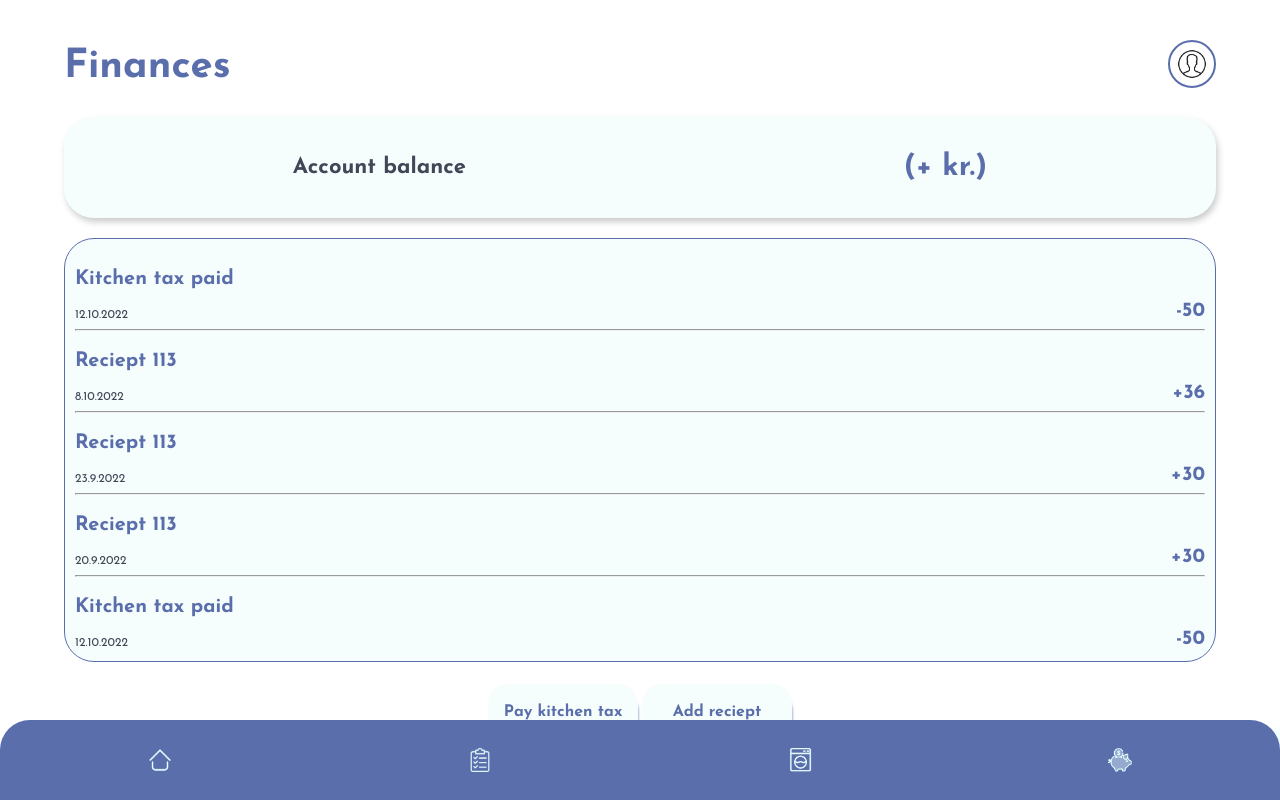
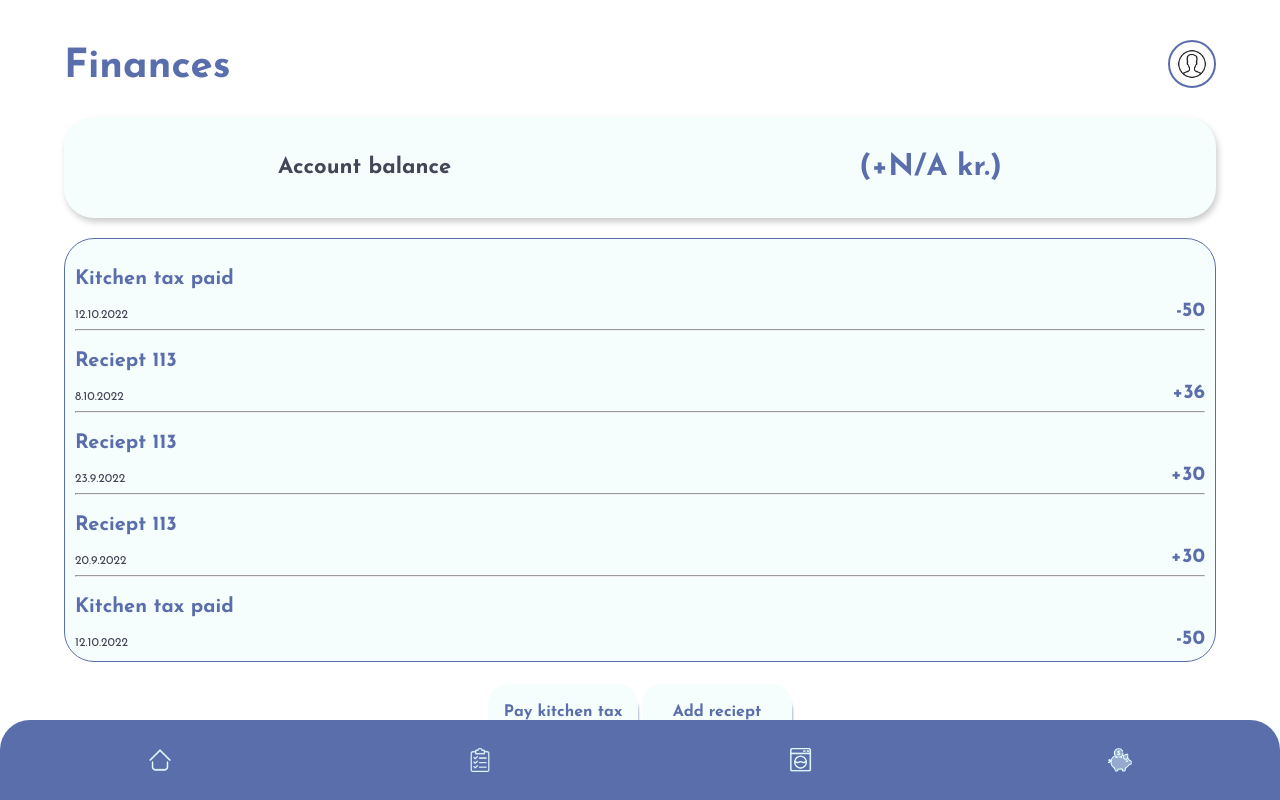
Before and after one commit to vlkeniko/dorm8s, a React (Create React App) app: page /finances in a window 1280 px wide. Built offline with nearby package versions, Linux system fonts and the light colour scheme; a web font is replaced by a local one.

Commit message:
Balance data fix, added on Finances page

```diff
--- a/src/pages/FinancesPage.js
+++ b/src/pages/FinancesPage.js
@@ -3,11 +3,14 @@ import Nav from "../components/Nav";
 import Balance from "../components/Balance";
 import FinanceButtons from "../components/FinanceButtons";
 import Transactions from "../components/Transactions";
+
 export default function FinancesPage() {
+  let balance = localStorage.getItem("loggedinbalance")?.length > 0 ? JSON.parse(localStorage.getItem("loggedinbalance")) : "N/A";
+
   return (
     <>
       <h1 class="header-title">Finances</h1>
-      <Balance/>
+      <Balance balance={balance}/>
       <Transactions/>
       <FinanceButtons/>
       <Nav />
--- a/src/pages/HomePage.js
+++ b/src/pages/HomePage.js
@@ -39,7 +39,7 @@ export default function HomePage() {
     getLeases();
   }, []);
 
-  let balance = JSON.parse(localStorage.getItem("loggedinbalance"));
+  let balance = localStorage.getItem("loggedinbalance")?.length > 0 ? JSON.parse(localStorage.getItem("loggedinbalance")) : "N/A";
 
   return (
     <>
```
